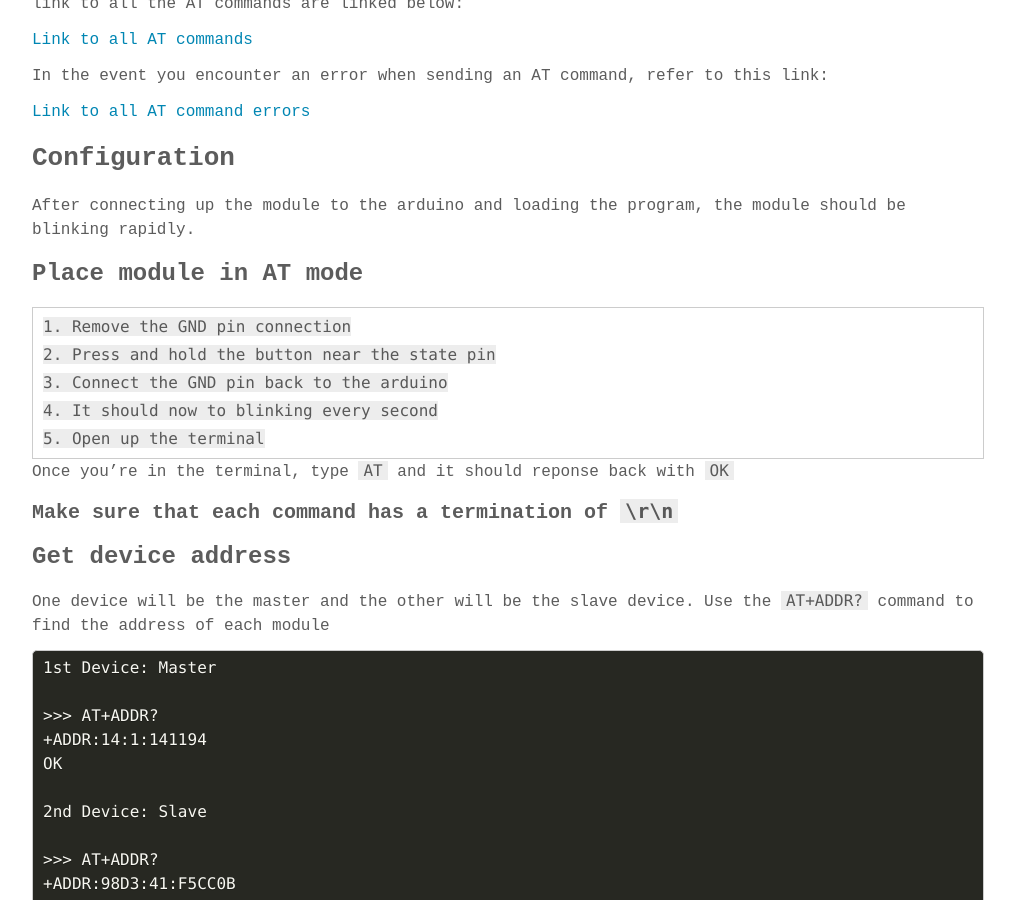
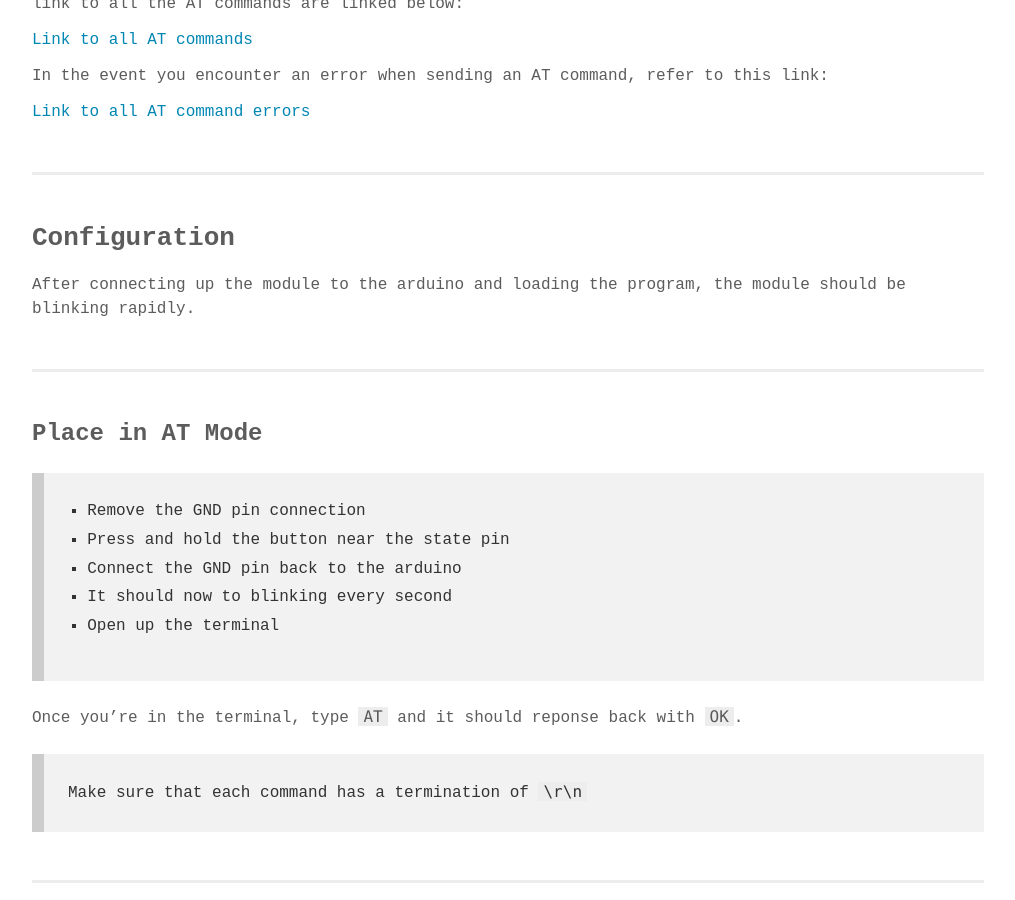
Before and after one commit to hshah89/hshah89.github.io, a Jekyll site: the page built from _posts/2020-01-25-hc-05.md, in a window 1280 px wide and 900 px high, scrolled down 2469 px. Shown: the whole window, without its empty margins (132-1147 px from the left). Built offline with Jekyll 4.4.1, drawn with Linux system fonts in a browser that asks for light colours; some web fonts are replaced.

Commit message:
Update 2020-01-25-hc-05.md

````diff
--- a/_posts/2020-01-25-hc-05.md
+++ b/_posts/2020-01-25-hc-05.md
@@ -94,24 +94,27 @@ In the event you encounter an error when sending an AT command, refer to this li
 
 [Link to all AT command errors]({{ "/images/hc_05/hc-05_at_commands.png" | prepend: site.baseurl }})
 
+<div class="divider"></div>
 
 ## Configuration
 
 After connecting up the module to the arduino and loading the program, the module should be blinking rapidly.
 
-### Place module in AT mode
+<div class="divider"></div>
 
-```
-1. Remove the GND pin connection
-2. Press and hold the button near the state pin
-3. Connect the GND pin back to the arduino
-4. It should now to blinking every second
-5. Open up the terminal
-```
+### Place in AT Mode
+> 1. Remove the GND pin connection
+> 2. Press and hold the button near the state pin
+> 3. Connect the GND pin back to the arduino
+> 4. It should now to blinking every second
+> 5. Open up the terminal
 
-Once you're in the terminal, type ```AT``` and it should reponse back with ```OK```
 
-#### Make sure that each command has a termination of `\r\n`
+Once you're in the terminal, type ```AT``` and it should reponse back with ```OK```.
+
+> Make sure that each command has a termination of `\r\n`
+
+<div class="divider"></div>
 
 ### Get device address
 
@@ -130,6 +133,8 @@ OK
 +ADDR:98D3:41:F5CC0B
 OK
 ```
+
+<div class="divider"></div>
 
 ### Configure Slave Device
 
@@ -151,6 +156,8 @@ OK
 At the very end, type in `AT+RESET` this will initialize the device. At this point, the device should be blinking rapidly
 
 Next we configure the Master device
+
+<div class="divider"></div>
 
 ### Configure the Master Device
 
````
